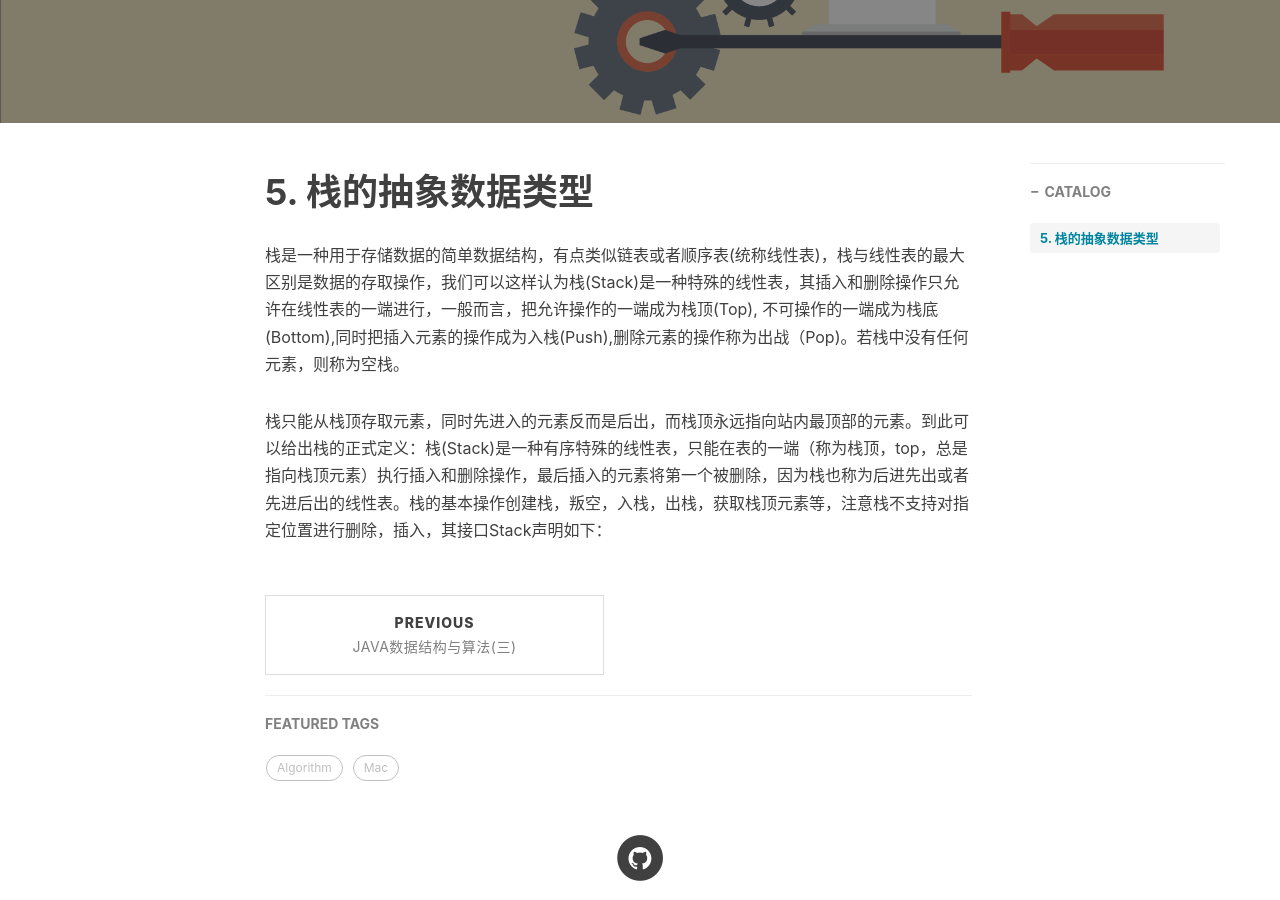
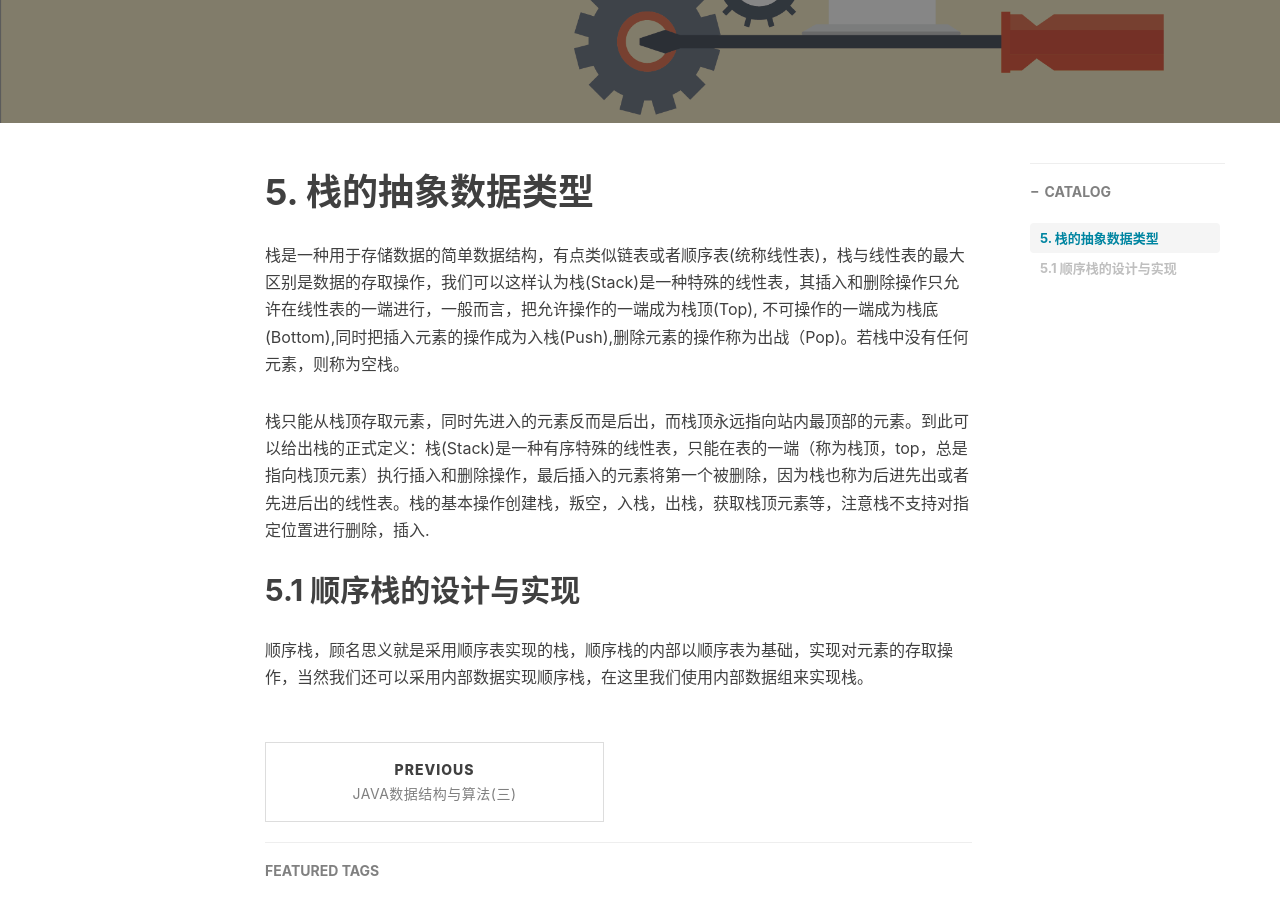
Before and after one commit to jangzc/jangzc.github.io, a Jekyll site: the page built from _posts/2018-08-05-栈(Stack).md, in a window 1280 px wide and 900 px high, scrolled down 400 px. Built offline with Jekyll 4.4.1, drawn with Linux system fonts in a browser that asks for light colours; nearby versions of some CDN libraries; comment, search, counter and statistics services are not loaded.

Commit message:
Update 2018-08-05-栈(Stack).md

```diff
--- a/_posts/2018-08-05-栈(Stack).md
+++ b/_posts/2018-08-05-栈(Stack).md
@@ -13,4 +13,7 @@ tags:
 # 5. 栈的抽象数据类型<br>
 栈是一种用于存储数据的简单数据结构，有点类似链表或者顺序表(统称线性表)，栈与线性表的最大区别是数据的存取操作，我们可以这样认为栈(Stack)是一种特殊的线性表，其插入和删除操作只允许在线性表的一端进行，一般而言，把允许操作的一端成为栈顶(Top), 不可操作的一端成为栈底(Bottom),同时把插入元素的操作成为入栈(Push),删除元素的操作称为出战（Pop)。若栈中没有任何元素，则称为空栈。<br>
 
-栈只能从栈顶存取元素，同时先进入的元素反而是后出，而栈顶永远指向站内最顶部的元素。到此可以给出栈的正式定义：栈(Stack)是一种有序特殊的线性表，只能在表的一端（称为栈顶，top，总是指向栈顶元素）执行插入和删除操作，最后插入的元素将第一个被删除，因为栈也称为后进先出或者先进后出的线性表。栈的基本操作创建栈，叛空，入栈，出栈，获取栈顶元素等，注意栈不支持对指定位置进行删除，插入，其接口Stack声明如下：
+栈只能从栈顶存取元素，同时先进入的元素反而是后出，而栈顶永远指向站内最顶部的元素。到此可以给出栈的正式定义：栈(Stack)是一种有序特殊的线性表，只能在表的一端（称为栈顶，top，总是指向栈顶元素）执行插入和删除操作，最后插入的元素将第一个被删除，因为栈也称为后进先出或者先进后出的线性表。栈的基本操作创建栈，叛空，入栈，出栈，获取栈顶元素等，注意栈不支持对指定位置进行删除，插入.
+
+## 5.1 顺序栈的设计与实现<br>
+顺序栈，顾名思义就是采用顺序表实现的栈，顺序栈的内部以顺序表为基础，实现对元素的存取操作，当然我们还可以采用内部数据实现顺序栈，在这里我们使用内部数据组来实现栈。
```
